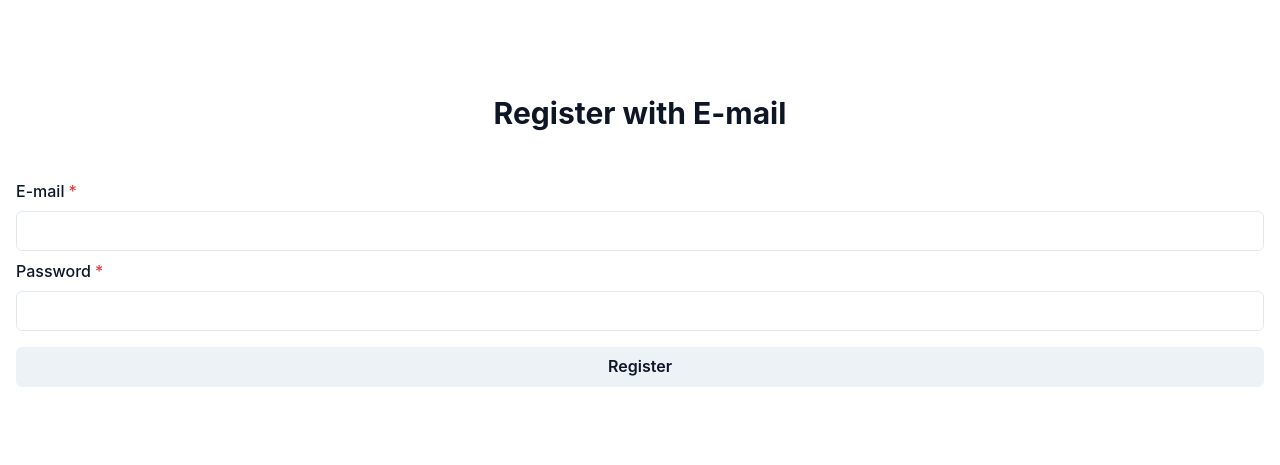
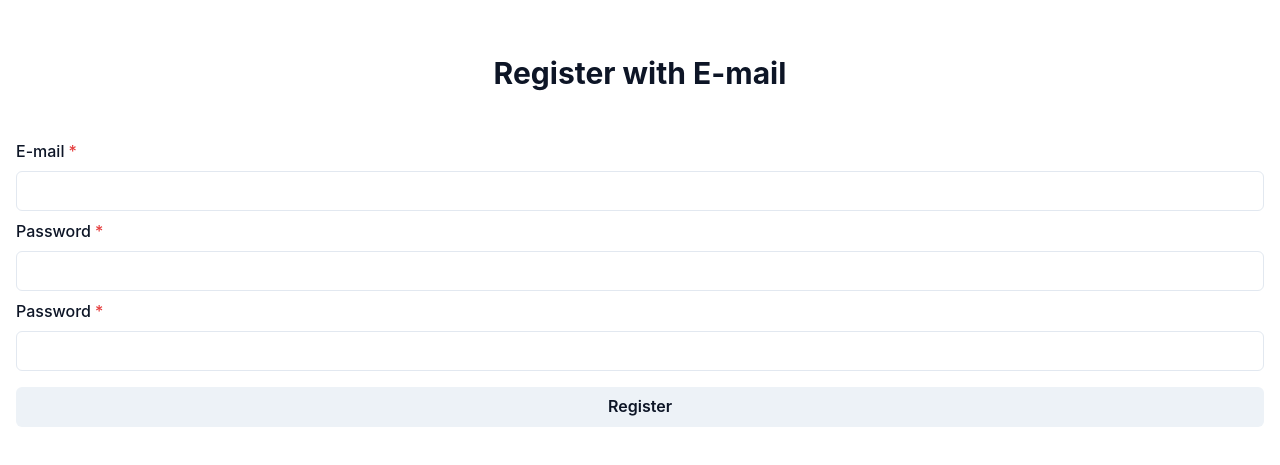
Before and after one commit to ozgurgokdemir/react-realtime-chat, a React (Create React App) app: page /register in a window 1280 px wide. Shown: the part 159-624 px from the top of the page. Built offline with nearby package versions, Linux system fonts and the light colour scheme; no server answers.

Commit message:
Setup React Hook Form & Yup

```diff
--- a/package.json
+++ b/package.json
@@ -7,6 +7,7 @@
     "@chakra-ui/react": "^1.8.8",
     "@emotion/react": "^11.9.0",
     "@emotion/styled": "^11.8.1",
+    "@hookform/resolvers": "^2.8.8",
     "@testing-library/jest-dom": "^5.16.4",
     "@testing-library/react": "^13.0.0",
     "@testing-library/user-event": "^14.0.4",
@@ -15,10 +16,12 @@
     "framer-motion": "^6.2.9",
     "react": "^18.0.0",
     "react-dom": "^18.0.0",
+    "react-hook-form": "^7.30.0",
     "react-icons": "^4.3.1",
     "react-router-dom": "^6.3.0",
     "react-scripts": "5.0.0",
-    "web-vitals": "^2.1.4"
+    "web-vitals": "^2.1.4",
+    "yup": "^0.32.11"
   },
   "scripts": {
     "start": "react-scripts start",
--- a/src/components/AuthForm/AuthForm.js
+++ b/src/components/AuthForm/AuthForm.js
@@ -1,27 +1,38 @@
-import { useRef } from 'react';
 import { Stack, Button, FormControl, FormLabel, Input } from '@chakra-ui/react';
+import { useForm } from 'react-hook-form';
+import { yupResolver } from '@hookform/resolvers/yup';
+import * as yup from 'yup';
+
+const schema = yup.object().shape({
+  email: yup.string().email().required(),
+  password: yup.string().min(6).required(),
+  confirmPassword: yup.string().oneOf([yup.ref('password')], 'Passwords must match')
+});
 
 const AuthForm = ({ onSubmit, buttonText }) => {
-  const emailInputRef = useRef();
-  const passwordInputRef = useRef();
+  const { register, handleSubmit, formState: { errors } } = useForm({
+    resolver: yupResolver(schema)
+  });
 
-  const handleSubmit = (e) => {
-    e.preventDefault();
-    const email = emailInputRef.current.value;
-    const password = passwordInputRef.current.value;
-    onSubmit(email, password);
-  }
+  const handleFormSubmit = ({email, password}) => onSubmit(email, password);
 
 	return (
-		<form className='w-full flex flex-col gap-4' onSubmit={handleSubmit}>
+		<form className='w-full flex flex-col gap-4' onSubmit={handleSubmit(handleFormSubmit)}>
 			<Stack direction='column'>
 				<FormControl isRequired>
 					<FormLabel htmlFor='email'>E-mail</FormLabel>
-					<Input type='email' id='email' ref={emailInputRef} />
+					<Input type='email' id='email' {...register('email', { required: true })} />
+          {errors.email && <p className='text-red-500'>{errors.email.message}</p>}
 				</FormControl>
 				<FormControl isRequired>
 					<FormLabel htmlFor='password'>Password</FormLabel>
-					<Input type='password' id='password' ref={passwordInputRef} />
+					<Input type='password' id='password' {...register('password', { required: true })} />
+          {errors.password && <p className='text-red-500'>{errors.password.message}</p>}
+				</FormControl>
+				<FormControl isRequired>
+					<FormLabel htmlFor='confirmPassword'>Password</FormLabel>
+					<Input type='password' id='confirmPassword' {...register('confirmPassword', { required: true })} />
+          {errors.confirmPassword && <p className='text-red-500'>{errors.confirmPassword.message}</p>}
 				</FormControl>
 			</Stack>
 			<Button type='submit'>{buttonText}</Button>
```
Also changed, not shown: 1 other file (tests, documents, lock files or other folders).
